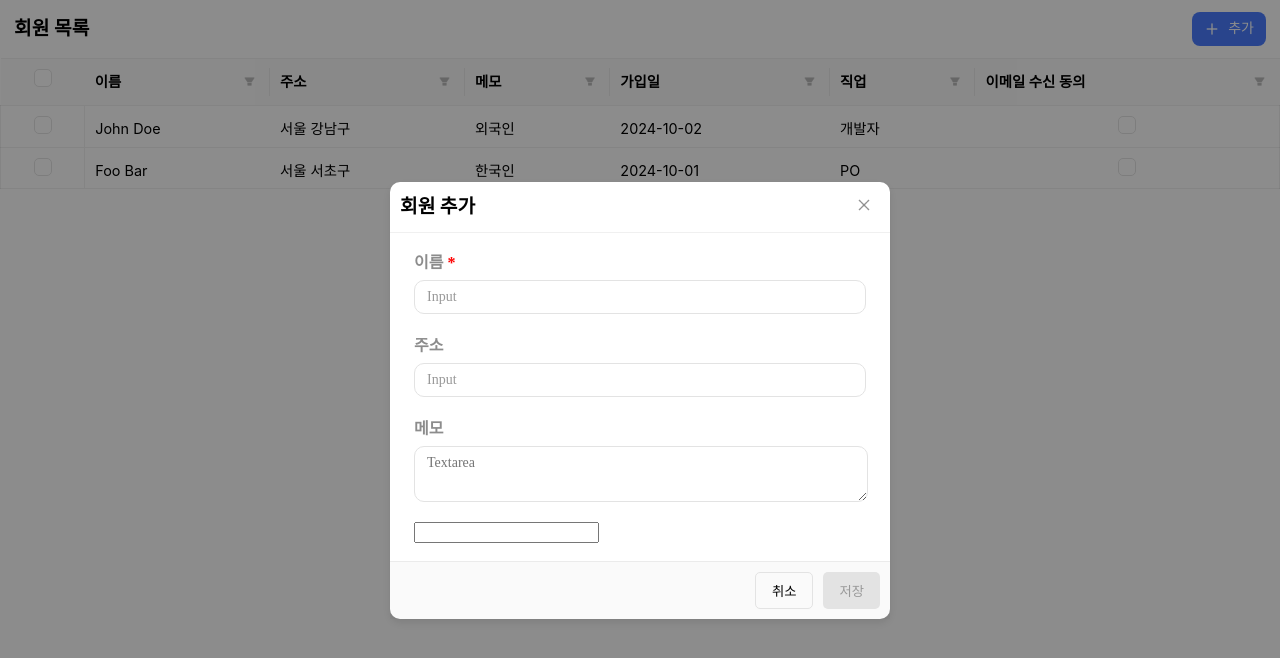
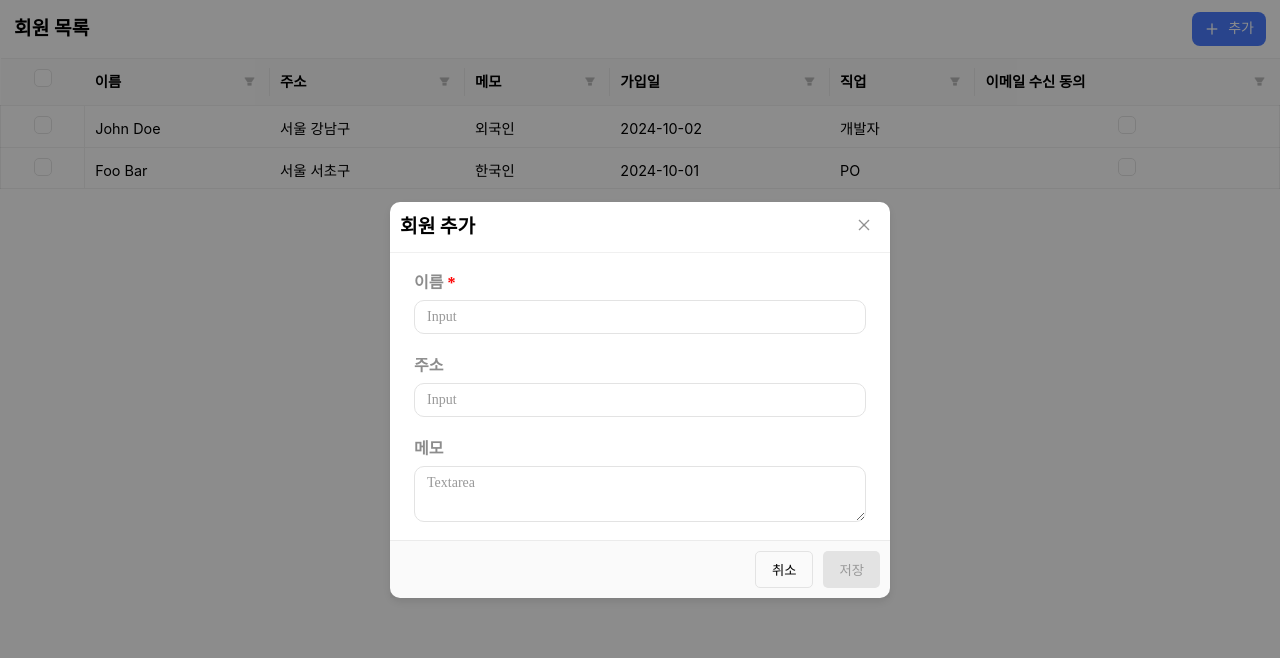
Before and after one commit to Parksolmi/business-canvas, a React (Create React App) app: page / in a window 1280 px wide. Both pictures are taken after a click on the button "추가". Shown: the top 658 px of the page. Built offline with nearby package versions, Linux system fonts and the light colour scheme.

Commit message:
style: hover, focus 스타일 적용

```diff
--- a/src/components/common/CustomDatePicker.jsx
+++ b/src/components/common/CustomDatePicker.jsx
@@ -1,22 +1,119 @@
-import React, { useState } from "react";
-import DatePicker from "react-datepicker";
-import "react-datepicker/dist/react-datepicker.css";
+// import React, { useState } from "react";
+// import ReactDatePicker from "react-datepicker";
+// import "react-datepicker/dist/react-datepicker.css";
+// import styled from "styled-components";
+// import { FaCalendarAlt } from "react-icons/fa"; // 캘린더 아이콘 추가
 
-const CustomDatePicker = ({ selectedDate, onChange }) => {
-  const [startDate, setStartDate] = useState(selectedDate);
+// const CustomDatePicker = ({ selectedDate, onChange }) => {
+//   const [startDate, setStartDate] = useState(selectedDate);
 
-  const handleChange = (date) => {
-    setStartDate(date);
-    onChange(date);
-  };
+//   const handleChange = (date) => {
+//     setStartDate(date);
+//     onChange(date);
+//   };
 
-  return (
-    <DatePicker
-      selected={startDate}
-      onChange={handleChange}
-      dateFormat="yyyy/MM/dd"
-    />
-  );
-};
+//   return (
+//     <DatePickerWrapper>
+//       <StyledDatePicker
+//         selected={startDate}
+//         onChange={handleChange}
+//         dateFormat="yyyy/MM/dd"
+//         placeholderText="Select date"
+//         popperPlacement="bottom-start"
+//         calendarClassName="custom-calendar"
+//       />
+//       <CalendarIcon />
+//     </DatePickerWrapper>
+//   );
+// };
 
-export default CustomDatePicker;
+// export default CustomDatePicker;
+
+// // ✅ Styled Components
+// const DatePickerWrapper = styled.div`
+//   position: relative;
+//   display: flex;
+//   align-items: center;
+//   width: 240px;
+// `;
+
+// const StyledDatePicker = styled(ReactDatePicker)`
+//   width: 100%;
+//   padding: 10px 12px;
+//   border: 1px solid #e3e3e3;
+//   border-radius: 6px;
+//   font-size: 14px;
+//   outline: none;
+//   background-color: white;
+//   cursor: pointer;
+//   font-family: Pretendard, sans-serif;
+
+//   &:focus {
+//     border-color: #4a7cfe;
+//     box-shadow: 0 0 0 2px rgba(74, 124, 254, 0.2);
+//   }
+// `;
+
+// const CalendarIcon = styled(FaCalendarAlt)`
+//   position: absolute;
+//   right: 12px;
+//   color: #aaa;
+//   pointer-events: none;
+//   font-size: 16px;
+// `;
+
+// // ✅ `react-datepicker`의 기본 CSS를 추가로 커스텀하기 위한 스타일
+// import { createGlobalStyle } from "styled-components";
+
+// export const DatePickerStyles = createGlobalStyle`
+//   /* 캘린더 컨테이너 */
+//   .react-datepicker {
+//     border-radius: 12px;
+//     box-shadow: 0 4px 10px rgba(0, 0, 0, 0.1);
+//     font-family: Pretendard, sans-serif;
+//     border: 1px solid #e3e3e3;
+//   }
+
+//   /* 캘린더 헤더 */
+//   .react-datepicker__header {
+//     background: white;
+//     border-bottom: none;
+//     padding: 10px 0;
+//   }
+
+//   .react-datepicker__current-month {
+//     font-size: 16px;
+//     font-weight: bold;
+//   }
+
+//   .react-datepicker__navigation {
+//     top: 10px;
+//   }
+
+//   /* 날짜 스타일 */
+//   .react-datepicker__day {
+//     border-radius: 6px;
+//     width: 32px;
+//     height: 32px;
+//     display: inline-flex;
+//     justify-content: center;
+//     align-items: center;
+//     font-size: 14px;
+//     color: #333;
+//     transition: background 0.2s;
+//   }
+
+//   .react-datepicker__day:hover {
+//     background: #e3e3e3;
+//   }
+
+//   .react-datepicker__day--selected {
+//     background: #4a7cfe;
+//     color: white;
+//     font-weight: bold;
+//   }
+
+//   .react-datepicker__day--today {
+//     border: 1px solid #4a7cfe;
+//   }
+// `;
--- a/src/components/common/Input.jsx
+++ b/src/components/common/Input.jsx
@@ -1,9 +1,10 @@
 import React from "react";
 import styled from "styled-components";
 
-const Input = ({ type = "text", placeholder = "", value, onChange }) => {
+const Input = ({ type = "text", id, placeholder = "", value, onChange }) => {
   return (
     <StyledInput
+      id={id}
       type={type}
       placeholder={placeholder}
       value={value}
@@ -27,6 +28,15 @@ const StyledInput = styled.input`
   &::placeholder {
     color: #999;
   }
+
+  &:hover {
+    border: 1px solid var(--Input-colorPrimary, #4a7cfe);
+  }
+
+  &:focus {
+    box-shadow: 0px 0px 0px 2px #4a7cfe26;
+    border: 1px solid var(--Input-colorPrimary, #4a7cfe);
+  }
 `;
 
 export default Input;
--- a/src/components/common/Label.jsx
+++ b/src/components/common/Label.jsx
@@ -2,9 +2,9 @@ import React from "react";
 import PropTypes from "prop-types";
 import styled from "styled-components";
 
-const Label = ({ text, isRequired = false, htmlFor, className }) => {
+const Label = ({ text, id, isRequired = false, className }) => {
   return (
-    <StyledLabel htmlFor={htmlFor} className={className}>
+    <StyledLabel htmlFor={id} className={className}>
       {text}
       {isRequired && <span className="required"> *</span>}
     </StyledLabel>
@@ -15,11 +15,6 @@ Label.propTypes = {
   text: PropTypes.string.isRequired,
   htmlFor: PropTypes.string,
   className: PropTypes.string,
-};
-
-Label.defaultProps = {
-  htmlFor: "",
-  className: "",
 };
 
 const StyledLabel = styled.label`
--- a/src/components/common/Modal.jsx
+++ b/src/components/common/Modal.jsx
@@ -3,10 +3,10 @@ import PropTypes from "prop-types";
 import styled from "styled-components";
 import Input from "./Input";
 import Textarea from "./Textarea";
-import CustomDatePicker from "./CustomDatePicker";
+// import CustomDatePicker from "./CustomDatePicker";
 import Label from "./Label";
 
-const Modal = ({ isOpen, onClose, title, children }) => {
+const Modal = ({ isOpen, onClose, title }) => {
   if (!isOpen) return null;
 
   return (
@@ -20,18 +20,18 @@ const Modal = ({ isOpen, onClose, title, children }) => {
         </ModalHeader>
         <ModalBody>
           <WrapField>
-            <Label text="이름" isRequired={true} />
-            <Input placeholder="Input" />
+            <Label text="이름" isRequired={true} id={"name"} />
+            <Input placeholder="Input" id={"name"} />
           </WrapField>
           <WrapField>
-            <Label text="주소" />
-            <Input placeholder="Input" />
+            <Label text="주소" id={"address"} />
+            <Input placeholder="Input" id={"address"} />
           </WrapField>
           <WrapField>
             <Label text="메모" />
             <Textarea placeholder="Textarea" />
           </WrapField>
-          <CustomDatePicker />
+          {/* <CustomDatePicker selectedDate={date} onChange={setDate} /> */}
         </ModalBody>
         <ModalFooter>
           <CancelButton onClick={onClose}>취소</CancelButton>
@@ -46,7 +46,6 @@ Modal.propTypes = {
   isOpen: PropTypes.bool.isRequired,
   onClose: PropTypes.func.isRequired,
   title: PropTypes.string.isRequired,
-  children: PropTypes.node,
 };
 
 export default Modal;
--- a/src/components/common/Textarea.jsx
+++ b/src/components/common/Textarea.jsx
@@ -12,8 +12,7 @@ const Textarea = ({ value, onChange, placeholder }) => {
 };
 
 const StyledTextarea = styled.textarea`
-  width: 100%;
-  padding: 5px 0;
+  padding: 5px 12px;
   border-radius: 10px;
   border: 1px solid var(--Input-colorBorder, #e3e3e3);
 
@@ -24,7 +23,16 @@ const StyledTextarea = styled.textarea`
   letter-spacing: 0%;
 
   &::placeholder {
-    padding-left: 12px;
+    color: #999;
+  }
+
+  &:hover {
+    border: 1px solid var(--Input-colorPrimary, #4a7cfe);
+  }
+
+  &:focus {
+    box-shadow: 0px 0px 0px 2px #4a7cfe26;
+    border: 1px solid var(--Input-colorPrimary, #4a7cfe);
   }
 `;
 
```
